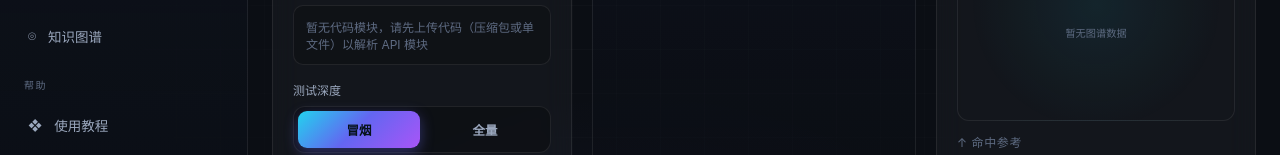
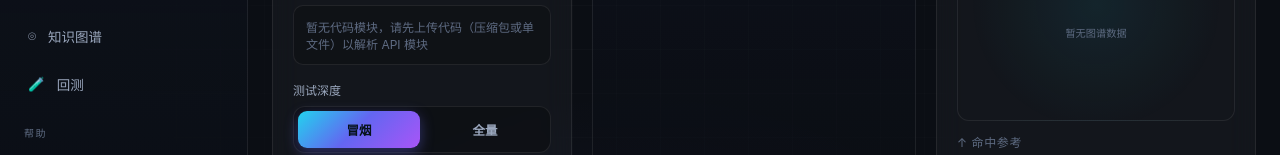
Before and after one commit to lifengss/testcase-gen-frontend, a website: page web/index.html in a window 1280 px wide. Shown: the part 391-546 px from the top of the page. Drawn offline with Linux system fonts and the light colour scheme; no server answers.

Commit message:
fix: 补上侧栏「回测」导航入口，使已实现但不可达的回测模块可用
- 回测视图(view-retest)、loadRetest()、retestFile 上传逻辑此前均已实现，但侧栏无 data-view=retest 导航项，用户无法进入（与教程导航项曾遗漏同源）
- 新增侧栏「回测」导航项（知识分组，位于知识图谱之后）
- 端到端验证：点击导航进入回测视图(active=true)；POST /api/source-upload type=test-report 成功落入 brains/<project>/test-reports/；GET /api/brain/pages?category=test-reports 回读正常
- 重新用真实导航点击截取 retest.png（此前系 JS 强制激活隐藏视图，致截图看似捏造）

```diff
--- a/web/index.html
+++ b/web/index.html
@@ -342,6 +342,7 @@ input[type=file]{display:none}
     <div class="nav-group">知识</div>
     <div class="nav-item" data-view="commit"><span class="ico">⬡</span>入库看板</div>
     <div class="nav-item" data-view="graph"><span class="ico">⌾</span>知识图谱</div>
+    <div class="nav-item" data-view="retest"><span class="ico">🧪</span>回测</div>
     <div class="nav-group">帮助</div>
     <div class="nav-item" data-view="tutorial"><span class="ico">❖</span>使用教程</div>
     <div class="nav-sep"><b>当前项目</b> <span id="sidePid">—</span><br/><span id="sideStat">缓冲 0 · 已入库 0</span></div>
```
Also changed, not shown: web/tutorial/assets/retest.png.
